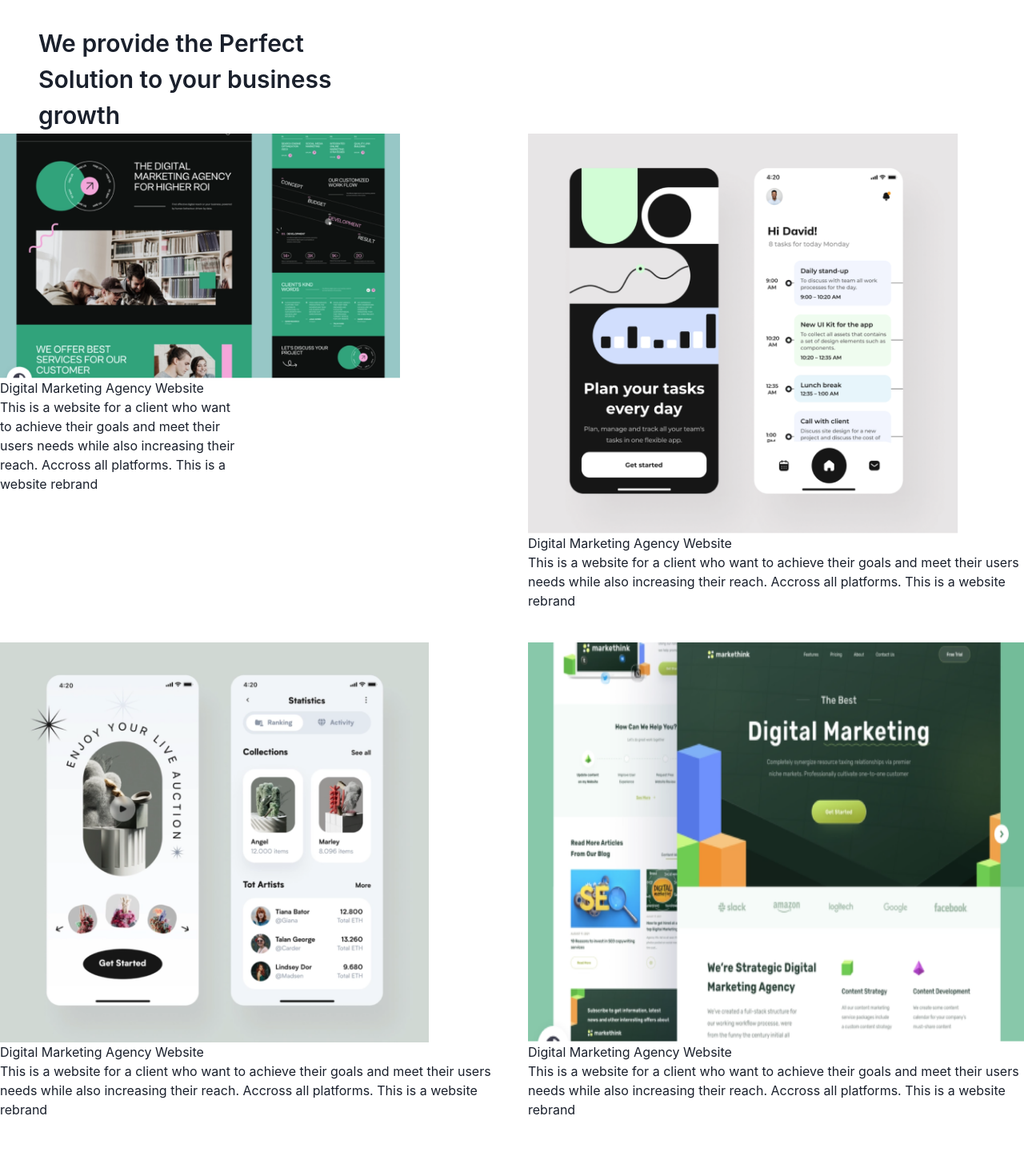
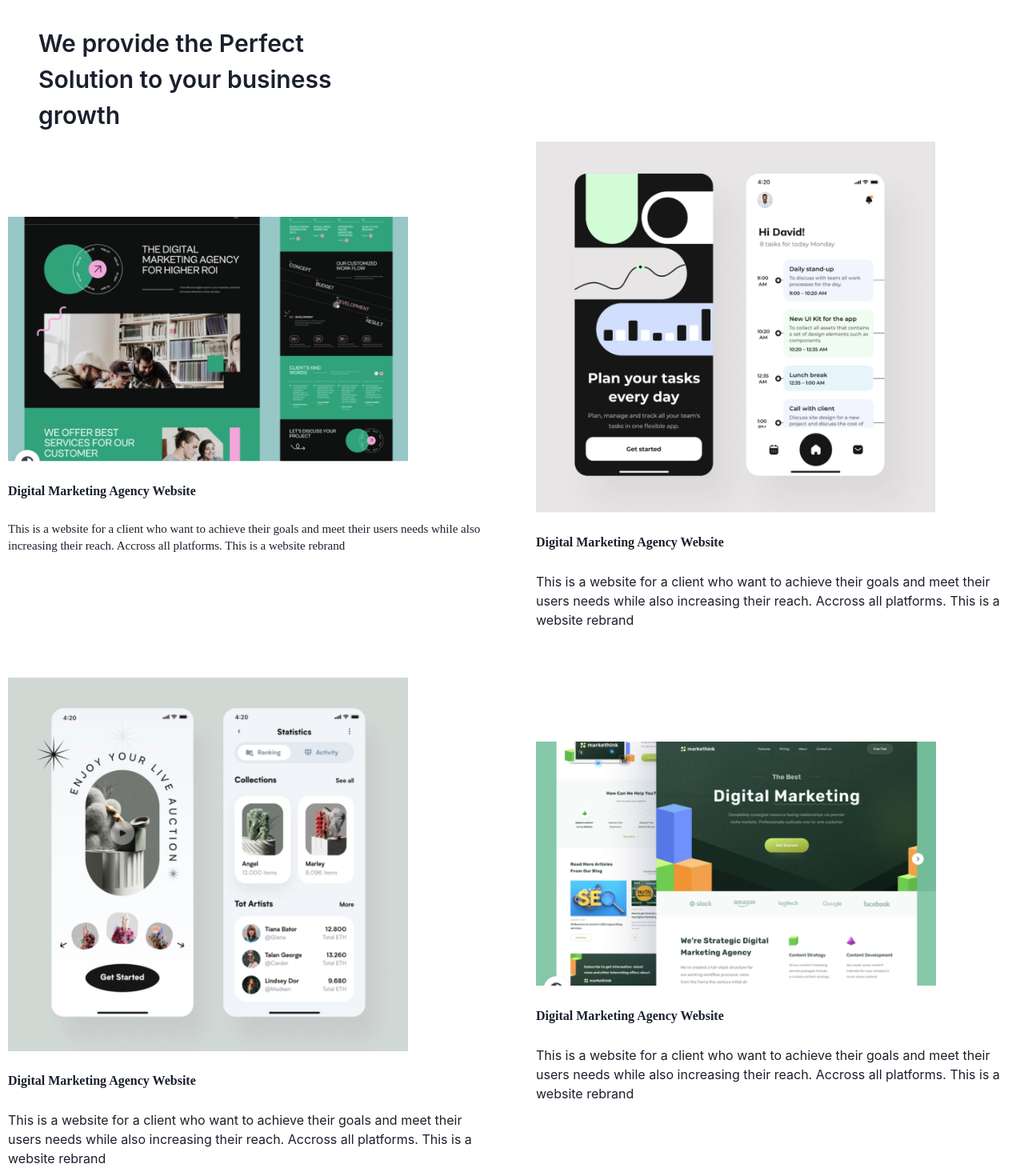
Before and after one commit to Buletiss/AgencyDesign, a React (Create React App) app: page / in a window 1280 px wide. Shown: the part 1900-3370 px from the top of the page at 80% size. Before the commit the page ends 3299 px from the top, so only its background shows below. Built offline with nearby package versions, Linux system fonts and the light colour scheme; a web font is replaced by a local one.

Commit message:
fix and style portfolio

```diff
--- a/src/components/Portfolio/index.jsx
+++ b/src/components/Portfolio/index.jsx
@@ -31,46 +31,75 @@ export const Portfolio = () => {
         </Text>
         <Flex justify="center">
           <SimpleGrid columns={2} spacing={10}>
-                        <div>
-                            <Image src={Portfolio1} maxW="500px" />
-                            <Text>Digital Marketing Agency Website</Text>
-                            <Text maxW="300px">
-                                This is a website for a client who want to
-                                achieve their goals and meet their users needs
-                                while also increasing their reach. Accross all
-                                platforms. This is a website rebrand
+            <Flex
+              flexDirection="column"
+              justifyContent="center"
+              gap="20px"
+              p="10px"
+            >
+              <Image src={Portfolio1} maxW="500px" w="100%" />
+              <Text fontFamily="Poppins" fontWeight="600" lineHeight="34px">
+                Digital Marketing Agency Website
               </Text>
-                        </div>
-                        <div>
-                            <Image src={Portfolio2} height="500px" />
-                            <Text>Digital Marketing Agency Website</Text>
+              <Text
+                fontFamily="Poppins"
+                fontWeight="400"
+                lineHeight="21px"
+                fontSize="15px"
+              >
+                This is a website for a client who want to achieve their goals
+                and meet their users needs while also increasing their reach.
+                Accross all platforms. This is a website rebrand
+              </Text>
+            </Flex>
+            <Flex
+              flexDirection="column"
+              justifyContent="center"
+              gap="20px"
+              p="10px"
+            >
+              <Image src={Portfolio2} maxW="500px" w="100%" />
+              <Text fontFamily="Poppins" fontWeight="600" lineHeight="34px">
+                Digital Marketing Agency Website
+              </Text>
               <Text>
-                                This is a website for a client who want to
-                                achieve their goals and meet their users needs
-                                while also increasing their reach. Accross all
-                                platforms. This is a website rebrand
+                This is a website for a client who want to achieve their goals
+                and meet their users needs while also increasing their reach.
+                Accross all platforms. This is a website rebrand
               </Text>
-                        </div>
-                        <div>
-                            <Image src={Portfolio3} height="500px" />
-                            <Text>Digital Marketing Agency Website</Text>
+            </Flex>
+            <Flex
+              flexDirection="column"
+              justifyContent="center"
+              gap="20px"
+              p="10px"
+            >
+              <Image src={Portfolio3} maxW="500px" w="100%" />
+              <Text fontFamily="Poppins" fontWeight="600" lineHeight="34px">
+                Digital Marketing Agency Website
+              </Text>
               <Text>
-                                This is a website for a client who want to
-                                achieve their goals and meet their users needs
-                                while also increasing their reach. Accross all
-                                platforms. This is a website rebrand
+                This is a website for a client who want to achieve their goals
+                and meet their users needs while also increasing their reach.
+                Accross all platforms. This is a website rebrand
               </Text>
-                        </div>
-                        <div>
-                            <Image src={Portfolio4} height="500px" />
-                            <Text>Digital Marketing Agency Website</Text>
+            </Flex>
+            <Flex
+              flexDirection="column"
+              justifyContent="center"
+              gap="20px"
+              p="10px"
+            >
+              <Image src={Portfolio4} maxW="500px" w="100%" />
+              <Text fontFamily="Poppins" fontWeight="600" lineHeight="34px">
+                Digital Marketing Agency Website
+              </Text>
               <Text>
-                                This is a website for a client who want to
-                                achieve their goals and meet their users needs
-                                while also increasing their reach. Accross all
-                                platforms. This is a website rebrand
+                This is a website for a client who want to achieve their goals
+                and meet their users needs while also increasing their reach.
+                Accross all platforms. This is a website rebrand
               </Text>
-                        </div>
+            </Flex>
           </SimpleGrid>
         </Flex>
       </Flex>
```
Lines whose indentation alone changed are shown as unchanged.
